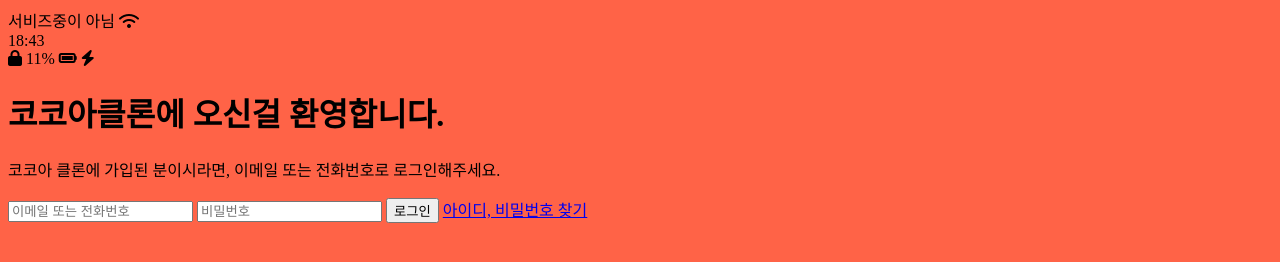
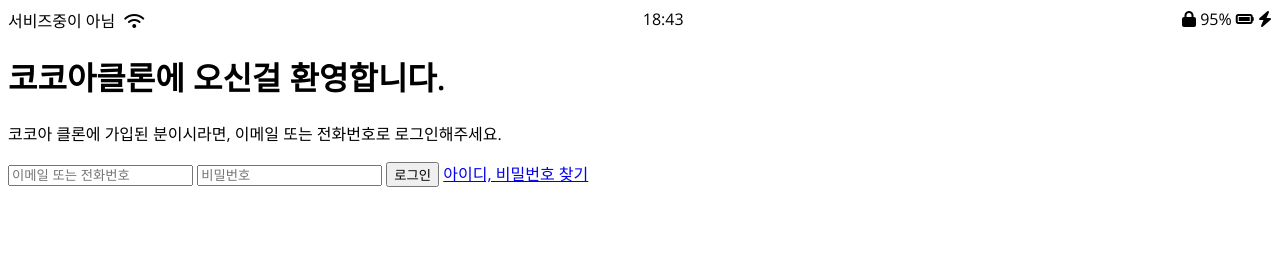
Before and after one commit to hosibito/kokoa-clone-2020, a plain HTML site: page index.html in a window 1280 px wide. Drawn offline with nearby package versions, Linux system fonts and the light colour scheme.

Commit message:
scc 구글폰트 적용
fonts.google.com

```diff
--- a/css/styles.css
+++ b/css/styles.css
@@ -1,3 +1,14 @@
+/* 구글 폰트에서 가져온 Open Sans 폰트 */
+@import url("https://fonts.googleapis.com/css2?family=Open+Sans:wght@400;600&display=swap");
 body {
-  background-color: tomato;
+  font-family: "Open Sans", sans-serif; /* 구글 폰트에서 가져온 Open Sans 폰트 적용 */
 }
+
+.status-bar {
+  display: flex;
+  justify-content: space-between;
+}
+
+.status-bar__column:first-child span {
+  margin-right: 5px;
+}
--- a/index.html
+++ b/index.html
@@ -20,7 +20,7 @@
         <div class="status-bar__column">
             <!-- 잠금 icon -->
             <i class="fas fa-lock"></i>
-            <span>11%</span>
+            <span>95%</span>
             <!-- 배터리 Icon -->
             <i class="fas fa-battery-full"></i>
             <!-- 번개 Icon -->
```
